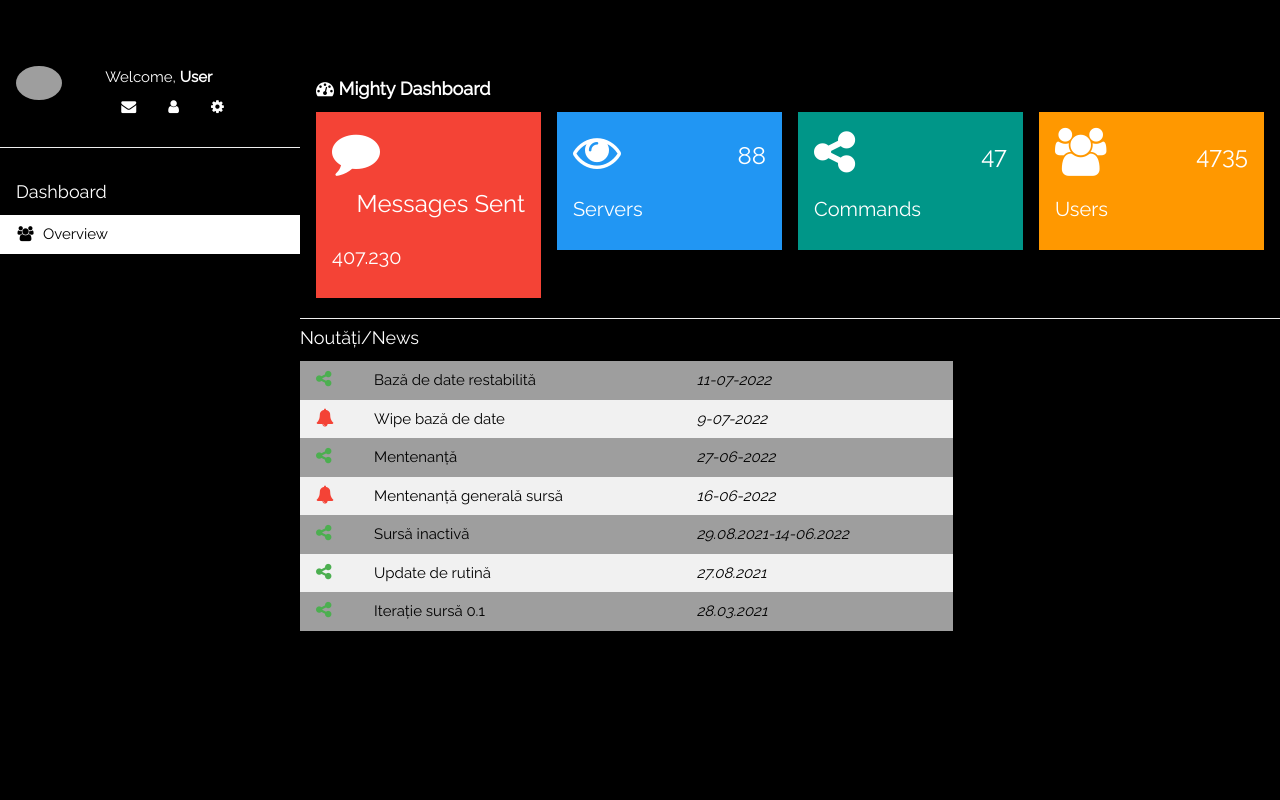
After one commit to DoomOfEmpire/mighty-bot-djsv12, a PHP site: page /dashboard.php in a window 1280 px wide. The commit adds this page. Run offline with PHP 8.4, Linux system fonts and the light colour scheme; data comes from the database, SQL or seed files in the repository; grey boxes are pictures that could not be loaded.

Commit message:
added files

```diff
--- /dev/null
+++ b/panel/dashboard.php
@@ -0,0 +1,181 @@
+<!DOCTYPE html>
+<?php
+$con = mysqli_connect("188.212.101.172","mightypa_mmbot","Cz^*m~)+~B.l","mightypa_mmbot");
+$query1 = mysqli_query($con, "SELECT COUNT(*) AS count FROM users");
+$query2 = mysqli_query($con, "SELECT COUNT(*) AS count FROM guilds_settings");
+$row1 = mysqli_fetch_assoc($query1);
+$row2 = mysqli_fetch_assoc($query2);
+$countUsers = $row1["count"];
+$countGuilds = $row2["count"];
+?>
+<html>
+<head>
+<title>Mighty Bot's Dashboard</title>
+<link rel="icon" type="image/x-icon" a href="https://cdn.discordapp.com/attachments/617789215593332840/919307925816770570/mighty.png">
+<meta charset="UTF-8">
+<meta name="viewport" content="width=device-width, initial-scale=1">
+<link rel="stylesheet" href="https://www.w3schools.com/w3css/4/w3.css">
+<link rel="stylesheet" href="https://fonts.googleapis.com/css?family=Raleway">
+<link rel="stylesheet" href="https://cdnjs.cloudflare.com/ajax/libs/font-awesome/4.7.0/css/font-awesome.min.css">
+<style>
+html,body,h1,h2,h3,h4,h5 {font-family: "Raleway", sans-serif}
+</style>
+</head>
+<body class="w3-black">
+
+<!-- Top container asterix-->
+<div class="w3-bar w3-top w3-black w3-large" style="z-index:4">
+  <button class="w3-bar-item w3-button w3-hide-large w3-hover-none w3-hover-text-light-grey" onclick="w3_open();"><i class="fa fa-bars"></i>  Menu</button>
+  <span class="w3-bar-item w3-right"></span>
+</div>
+
+<!-- Sidebar/menu -->
+<nav class="w3-sidebar w3-collapse w3-black w3-animate-left" style="z-index:3;width:300px;" id="mySidebar"><br>
+  <div class="w3-container w3-row">
+    <div class="w3-col s4">
+      <img src="https://cdn.discordapp.com/attachments/617789215593332840/919307925816770570/mighty.png" class="w3-circle w3-margin-right" style="width:46px">
+    </div>
+    <div class="w3-col s8 w3-bar">
+      <span>Welcome, <strong>User</strong></span><br>
+      <a href="#" class="w3-bar-item w3-button"><i class="fa fa-envelope"></i></a>
+      <a href="#" class="w3-bar-item w3-button"><i class="fa fa-user"></i></a>
+      <a href="#" class="w3-bar-item w3-button"><i class="fa fa-cog"></i></a>
+    </div>
+  </div>
+  <hr>
+  <div class="w3-container">
+    <h5>Dashboard</h5>
+  </div>
+  <div class="w3-bar-block">
+    <a href="#" class="w3-bar-item w3-button w3-padding-16 w3-hide-large w3-dark-grey w3-hover-black" onclick="w3_close()" title="close menu"><i class="fa fa-remove fa-fw"></i>  Close Menu</a>
+    <a href="#" class="w3-bar-item w3-button w3-padding w3-white"><i class="fa fa-users fa-fw"></i>  Overview</a>
+  </div>
+</nav>
+
+
+<!-- Overlay effect when opening sidebar on small screens -->
+<div class="w3-overlay w3-hide-large w3-animate-opacity" onclick="w3_close()" style="cursor:pointer" title="close side menu" id="myOverlay"></div>
+
+<!-- !PAGE CONTENT! -->
+<div class="w3-main" style="margin-left:300px;margin-top:43px;">
+
+  <!-- Header -->
+  <header class="w3-container" style="padding-top:22px">
+    <h5><b><i class="fa fa-dashboard"></i> Mighty Dashboard</b></h5>
+  </header>
+
+  <div class="w3-row-padding w3-margin-bottom">
+    <div class="w3-quarter">
+      <div class="w3-container w3-red w3-padding-16">
+        <div class="w3-left"><i class="fa fa-comment w3-xxxlarge"></i></div>
+        <div class="w3-right">
+          <h3>Messages Sent</h3>
+        </div>
+        <div class="w3-clear"></div>
+        <h4>407.230</h4>
+      </div>
+    </div>
+    <div class="w3-quarter">
+      <div class="w3-container w3-blue w3-padding-16">
+        <div class="w3-left"><i class="fa fa-eye w3-xxxlarge"></i></div>
+        <div class="w3-right">
+          <h3><?=$countGuilds?></h3>
+        </div>
+        <div class="w3-clear"></div>
+        <h4>Servers</h4>
+      </div>
+    </div>
+    <div class="w3-quarter">
+      <div class="w3-container w3-teal w3-padding-16">
+        <div class="w3-left"><i class="fa fa-share-alt w3-xxxlarge"></i></div>
+        <div class="w3-right">
+          <h3>47</h3>
+        </div>
+        <div class="w3-clear"></div>
+        <h4>Commands</h4>
+      </div>
+    </div>
+    <div class="w3-quarter">
+      <div class="w3-container w3-orange w3-text-white w3-padding-16">
+        <div class="w3-left"><i class="fa fa-users w3-xxxlarge"></i></div>
+        <div class="w3-right">
+          <h3><?=$countUsers?></h3>
+        </div>
+        <div class="w3-clear"></div>
+        <h4>Users</h4>
+      </div>
+    </div>
+  </div>
+      <div class="w3-twothird">
+        <h5>Noutăți/News</h5>
+        <table class="w3-table w3-striped w3-gray">
+          <tr>
+            <td><i class="fa fa-share-alt w3-text-green w3-large"></i></td>
+            <td>Bază de date restabilită</td>
+            <td><i>11-07-2022</i></td>
+          </tr>
+          <tr>
+            <td><i class="fa fa-bell w3-text-red w3-large"></i></td>
+            <td>Wipe bază de date</td>
+            <td><i>9-07-2022</i></td>
+          </tr>
+          <tr>
+            <td><i class="fa fa-share-alt w3-text-green w3-large"></i></td>
+            <td>Mentenanță</td>
+            <td><i>27-06-2022</i></td>
+          </tr>
+          <tr>
+            <td><i class="fa fa-bell w3-text-red w3-large"></i></td>
+            <td>Mentenanță generală sursă</td>
+            <td><i>16-06-2022</i></td>
+          </tr>
+          <tr>
+            <td><i class="fa fa-share-alt w3-text-green w3-large"></i></td>
+            <td>Sursă inactivă</td>
+            <td><i>29.08.2021-14-06.2022</i></td>
+          </tr>
+          <tr>
+            <td><i class="fa fa-share-alt w3-text-green w3-large"></i></td>
+            <td>Update de rutină</td>
+            <td><i>27.08.2021</i></td>
+          </tr>
+          <tr>
+            <td><i class="fa fa-share-alt w3-text-green w3-large"></i></td>
+            <td>Iterație sursă 0.1</td>
+            <td><i>28.03.2021</i></td>
+          </tr>
+        </table>
+      </div>
+    </div>
+  </div>
+  <hr>
+  <!-- End page content -->
+</div>
+
+<script>
+// Get the Sidebar
+var mySidebar = document.getElementById("mySidebar");
+
+// Get the DIV with overlay effect
+var overlayBg = document.getElementById("myOverlay");
+
+// Toggle between showing and hiding the sidebar, and add overlay effect
+function w3_open() {
+  if (mySidebar.style.display === 'block') {
+    mySidebar.style.display = 'none';
+    overlayBg.style.display = "none";
+  } else {
+    mySidebar.style.display = 'block';
+    overlayBg.style.display = "block";
+  }
+}
+
+// Close the sidebar with the close button
+function w3_close() {
+  mySidebar.style.display = "none";
+  overlayBg.style.display = "none";
+}
+</script>
+
+</body>
+</html>
```
Also changed, not shown: panel/index.php (+58 -4 lines), panel/loggar_webhuc.php (added, +125 -0 lines), panel/targa.php (added, +160 -0 lines), panel/up/index.php (added, +74 -0 lines), panel/up/upload.php (added, +23 -0 lines), panel/up/uploads/among-us-upload.gif (added), 2 other files.
